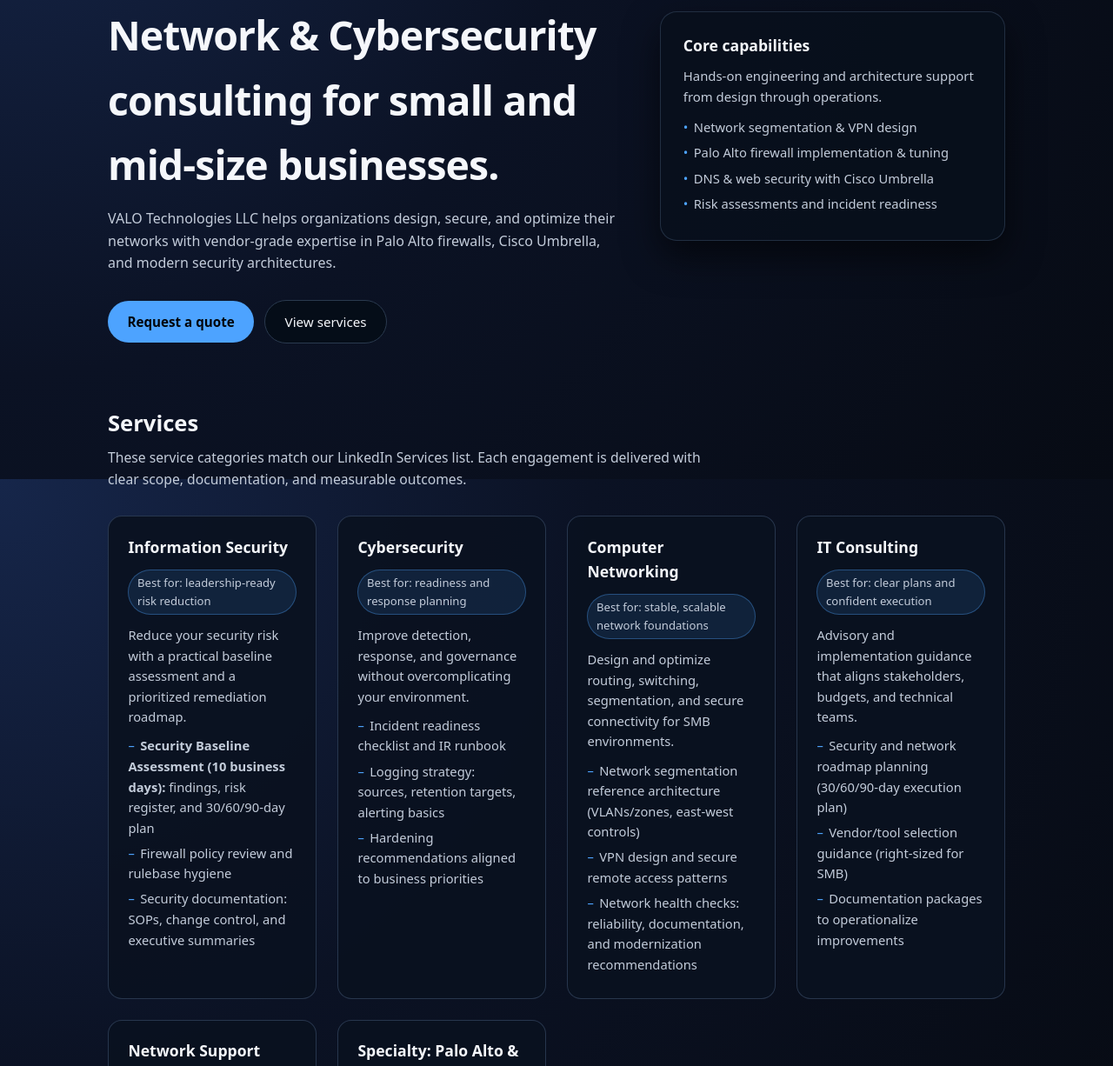
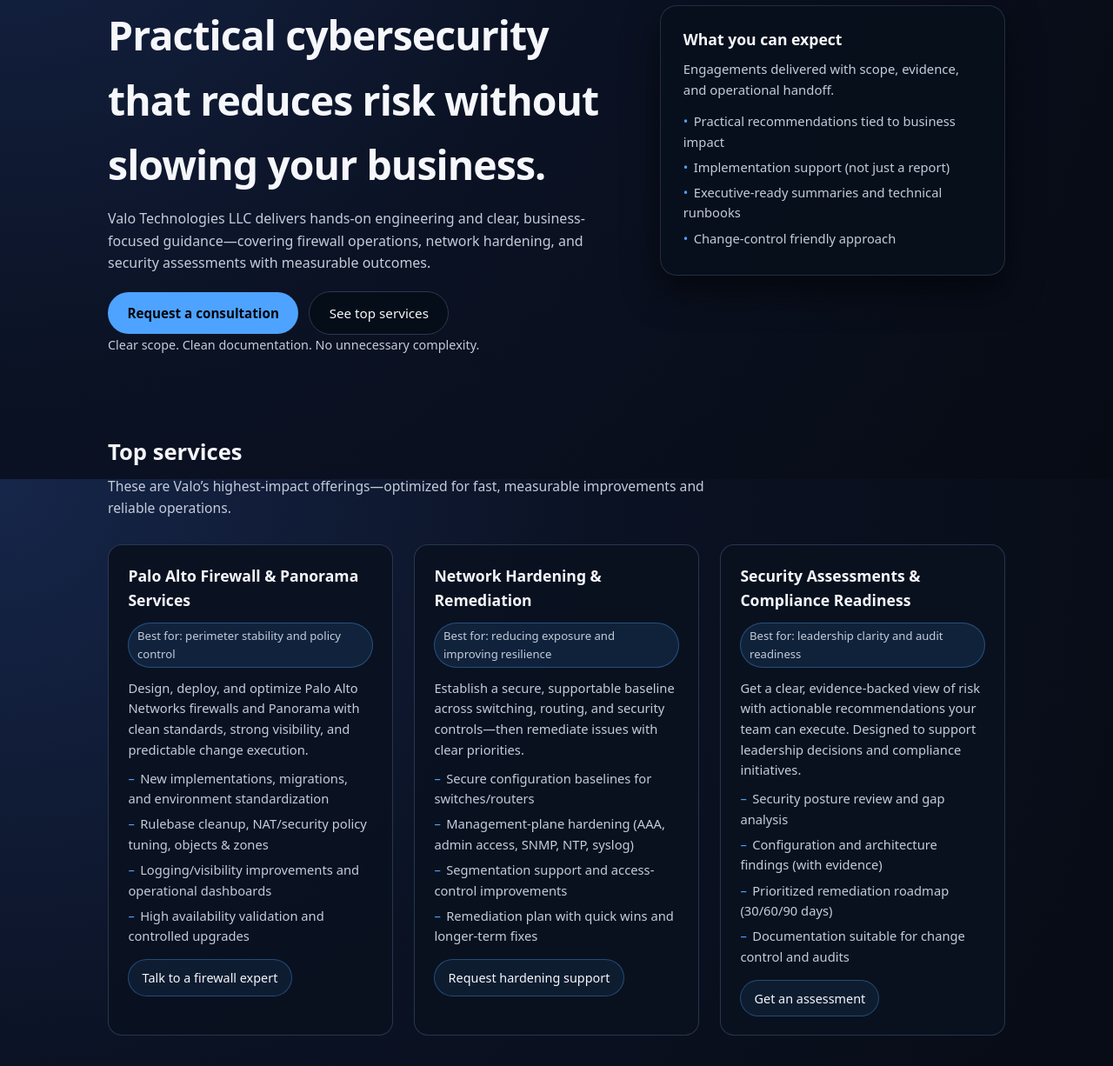
Before and after one commit to valotechllc/valo-website, a plain HTML site: page index.html in a window 1280 px wide. Shown: the part 249-1475 px from the top of the page at 87% size. Drawn offline with Linux system fonts and the light colour scheme.

Commit message:
Update index.html

```diff
--- a/index.html
+++ b/index.html
@@ -33,6 +33,7 @@ h1, h2, h3, h4, h5, h6 { color: var(--text-main); }
     p, li { color: var(--text-muted); }
     nav a { color: var(--text-muted); }
     nav a:hover { color: var(--accent); }
+
     .wrapper {
       max-width: 1080px;
       margin: 0 auto;
@@ -52,9 +53,19 @@ nav a:hover { color: var(--accent); }
     .logo-img { height: 48px; width: auto; display: block; }
 
     nav { display: flex; flex-wrap: wrap; gap: 1rem; justify-content: flex-end; }
-    nav a { color: var(--text-muted); text-decoration: none; font-size: 0.95rem; }
-    nav a:hover { color: var(--accent); }
+    nav a { text-decoration: none; font-size: 0.95rem; }
 
+    section { padding: 2.5rem 0; }
+    section h2 { font-size: 1.6rem; margin: 0 0 0.4rem 0; }
+
+    .section-subtitle {
+      color: var(--text-muted);
+      margin: 0 0 1.8rem 0;
+      max-width: 44rem;
+      font-size: 0.98rem;
+    }
+
+    /* HERO */
     .hero {
       padding: 3rem 0 2rem;
       display: grid;
@@ -70,7 +81,7 @@ nav a:hover { color: var(--accent); }
     }
 
     .hero-tagline { font-size: 1.65rem; color: var(--accent); font-weight: 650; margin: 0 0 1.2rem 0; }
-    .hero p { color: var(--text-muted); max-width: 38rem; margin: 0 0 1.8rem 0; }
+    .hero p { color: var(--text-muted); max-width: 40rem; margin: 0 0 1.2rem 0; }
 
     .hero-badge {
       display: inline-block;
@@ -85,17 +96,22 @@ nav a:hover { color: var(--accent); }
 
     .btn-row { display: flex; flex-wrap: wrap; gap: 0.75rem; align-items: center; }
 
-    .btn-primary {
+    .btn-primary,
+    .btn-secondary {
       display: inline-block;
       padding: 0.75rem 1.4rem;
       border-radius: 999px;
-      background: var(--accent);
-      color: #02040a;
       font-weight: 650;
       text-decoration: none;
       font-size: 0.95rem;
       border: none;
       cursor: pointer;
+      white-space: nowrap;
+    }
+
+    .btn-primary {
+      background: var(--accent);
+      color: #02040a;
     }
     .btn-primary:hover { filter: brightness(1.08); }
     .btn-primary[disabled] { opacity: 0.7; cursor: not-allowed; }
@@ -109,6 +125,13 @@ nav a:hover { color: var(--accent); }
       text-decoration: none;
       font-size: 0.95rem;
       background: rgba(3, 10, 18, 0.6);
+      white-space: nowrap;
+    }
+
+    .microcopy {
+      margin-top: 0.9rem;
+      font-size: 0.9rem;
+      color: var(--text-muted);
     }
 
     .hero-card {
@@ -124,18 +147,10 @@ nav a:hover { color: var(--accent); }
     .hero-card li { margin-bottom: 0.35rem; }
     .hero-card li::before { content: "•"; color: var(--accent); margin-right: 0.4rem; }
 
-    section { padding: 2.5rem 0; }
-    section h2 { font-size: 1.6rem; margin: 0 0 0.4rem 0; }
-
-    .section-subtitle {
-      color: var(--text-muted);
-      margin: 0 0 1.8rem 0;
-      max-width: 44rem;
-      font-size: 0.98rem;
-    }
-
+    /* GRID / CARDS */
     .grid { display: grid; gap: 1.5rem; }
     .grid-2 { grid-template-columns: repeat(auto-fit, minmax(240px, 1fr)); }
+    .grid-3 { grid-template-columns: repeat(auto-fit, minmax(260px, 1fr)); }
 
     .card {
       background: var(--card);
@@ -167,6 +182,31 @@ nav a:hover { color: var(--accent); }
     .card li { margin-bottom: 0.35rem; }
     .card li::before { content: "–"; color: var(--accent); margin-right: 0.4rem; }
 
+    .card .service-cta {
+      margin-top: 0.9rem;
+      display: flex;
+      flex-wrap: wrap;
+      gap: 0.6rem;
+      align-items: center;
+    }
+
+    /* Use a link styled like a button, but keep it subtle */
+    .link-cta {
+      display: inline-block;
+      padding: 0.55rem 0.95rem;
+      border-radius: 999px;
+      border: 1px solid rgba(77, 163, 255, 0.35);
+      background: rgba(77, 163, 255, 0.08);
+      color: var(--text-main);
+      text-decoration: none;
+      font-size: 0.9rem;
+    }
+    .link-cta:hover {
+      border-color: rgba(77, 163, 255, 0.6);
+      filter: brightness(1.06);
+    }
+
+    /* BADGES / CONTACT / FORM */
     .badge-row {
       display: flex;
       flex-wrap: wrap;
@@ -234,12 +274,7 @@ nav a:hover { color: var(--accent); }
     }
 
     .fineprint { font-size: 0.85rem; color: var(--text-muted); margin: 0; }
-
-    .form-status {
-      margin-top: 0.75rem;
-      font-size: 0.88rem;
-      color: var(--text-muted);
-    }
+    .form-status { margin-top: 0.75rem; font-size: 0.88rem; color: var(--text-muted); }
 
     footer {
       font-size: 0.85rem;
@@ -267,6 +302,7 @@ nav a:hover { color: var(--accent); }
       </div>
 
       <nav aria-label="Primary">
+        <a href="#top-services">Top Services</a>
         <a href="#services">Services</a>
         <a href="#about">Why Valo</a>
         <a href="#certifications">Certifications</a>
@@ -279,32 +315,102 @@ nav a:hover { color: var(--accent); }
         <div>
           <div class="hero-badge">Texas-based • Serving clients nationwide</div>
           <div class="hero-tagline">Modern Security. Simple Execution.</div>
-          <h1>Network & Cybersecurity consulting for small and mid-size businesses.</h1>
+
+          <h1>Practical cybersecurity that reduces risk without slowing your business.</h1>
           <p>
-            VALO Technologies LLC helps organizations design, secure, and optimize their networks
-            with vendor-grade expertise in Palo Alto firewalls, Cisco Umbrella, and modern security architectures.
+            Valo Technologies LLC delivers hands-on engineering and clear, business-focused guidance—covering
+            firewall operations, network hardening, and security assessments with measurable outcomes.
           </p>
 
           <div class="btn-row">
-            <a class="btn-primary" href="#inquiry">Request a quote</a>
-            <a class="btn-ghost" href="#services">View services</a>
+            <a class="btn-primary" href="#inquiry">Request a consultation</a>
+            <a class="btn-ghost" href="#top-services">See top services</a>
           </div>
+
+          <p class="microcopy">Clear scope. Clean documentation. No unnecessary complexity.</p>
         </div>
 
         <aside class="hero-card">
-          <h2>Core capabilities</h2>
-          <p>Hands-on engineering and architecture support from design through operations.</p>
+          <h2>What you can expect</h2>
+          <p>Engagements delivered with scope, evidence, and operational handoff.</p>
           <ul>
-            <li>Network segmentation & VPN design</li>
-            <li>Palo Alto firewall implementation & tuning</li>
-            <li>DNS & web security with Cisco Umbrella</li>
-            <li>Risk assessments and incident readiness</li>
+            <li>Practical recommendations tied to business impact</li>
+            <li>Implementation support (not just a report)</li>
+            <li>Executive-ready summaries and technical runbooks</li>
+            <li>Change-control friendly approach</li>
           </ul>
         </aside>
       </section>
 
+      <!-- TOP 3 SERVICES (PRIORITIES) -->
+      <section id="top-services">
+        <h2>Top services</h2>
+        <p class="section-subtitle">
+          These are Valo’s highest-impact offerings—optimized for fast, measurable improvements and reliable operations.
+        </p>
+
+        <div class="grid grid-3">
+          <div class="card">
+            <h3>Palo Alto Firewall & Panorama Services</h3>
+            <div class="pill">Best for: perimeter stability and policy control</div>
+            <p>
+              Design, deploy, and optimize Palo Alto Networks firewalls and Panorama with clean standards,
+              strong visibility, and predictable change execution.
+            </p>
+            <ul>
+              <li>New implementations, migrations, and environment standardization</li>
+              <li>Rulebase cleanup, NAT/security policy tuning, objects & zones</li>
+              <li>Logging/visibility improvements and operational dashboards</li>
+              <li>High availability validation and controlled upgrades</li>
+            </ul>
+
+            <div class="service-cta">
+              <a class="link-cta" href="#inquiry" onclick="prefillService('Palo Alto / Panorama')">Talk to a firewall expert</a>
+            </div>
+          </div>
+
+          <div class="card">
+            <h3>Network Hardening & Remediation</h3>
+            <div class="pill">Best for: reducing exposure and improving resilience</div>
+            <p>
+              Establish a secure, supportable baseline across switching, routing, and security controls—then
+              remediate issues with clear priorities.
+            </p>
+            <ul>
+              <li>Secure configuration baselines for switches/routers</li>
+              <li>Management-plane hardening (AAA, admin access, SNMP, NTP, syslog)</li>
+              <li>Segmentation support and access-control improvements</li>
+              <li>Remediation plan with quick wins and longer-term fixes</li>
+            </ul>
+
+            <div class="service-cta">
+              <a class="link-cta" href="#inquiry" onclick="prefillService('Network Hardening & Remediation')">Request hardening support</a>
+            </div>
+          </div>
+
+          <div class="card">
+            <h3>Security Assessments & Compliance Readiness</h3>
+            <div class="pill">Best for: leadership clarity and audit readiness</div>
+            <p>
+              Get a clear, evidence-backed view of risk with actionable recommendations your team can execute.
+              Designed to support leadership decisions and compliance initiatives.
+            </p>
+            <ul>
+              <li>Security posture review and gap analysis</li>
+              <li>Configuration and architecture findings (with evidence)</li>
+              <li>Prioritized remediation roadmap (30/60/90 days)</li>
+              <li>Documentation suitable for change control and audits</li>
+            </ul>
+
+            <div class="service-cta">
+              <a class="link-cta" href="#inquiry" onclick="prefillService('Security Assessment')">Get an assessment</a>
+            </div>
+          </div>
+        </div>
+      </section>
+
       <section id="services">
-        <h2>Services</span></h2>
+        <h2>Services</h2>
         <p class="section-subtitle">
           These service categories match our LinkedIn Services list. Each engagement is delivered with clear scope, documentation, and measurable outcomes.
         </p>
@@ -501,11 +607,15 @@ nav a:hover { color: var(--accent); }
                 <label for="service">Service area</label>
                 <select id="service" name="service" required>
                   <option value="" disabled selected>Select a service</option>
+                  <option>Security Assessment</option>
+                  <option>Network Hardening & Remediation</option>
+                  <option>Palo Alto / Panorama</option>
                   <option>Information Security</option>
                   <option>Cybersecurity</option>
                   <option>Computer Networking</option>
                   <option>IT Consulting</option>
                   <option>Network Support</option>
+                  <option>Specialty</option>
                   <option>Other</option>
                 </select>
               </div>
@@ -545,6 +655,18 @@ nav a:hover { color: var(--accent); }
   <script>
     // Footer year
     document.getElementById("year").textContent = new Date().getFullYear();
+
+    // Prefill service dropdown for better conversion
+    function prefillService(value) {
+      try {
+        const service = document.getElementById("service");
+        if (!service) return;
+        const normalized = String(value || "").trim();
+        // Only set if an option exists with that label
+        const match = Array.from(service.options).find(opt => (opt.text || "").trim() === normalized);
+        if (match) service.value = match.value;
+      } catch (_) {}
+    }
 
     // Free-plan Formspree redirect (client-side)
     (function () {
```
Lines whose indentation alone changed are shown as unchanged.
